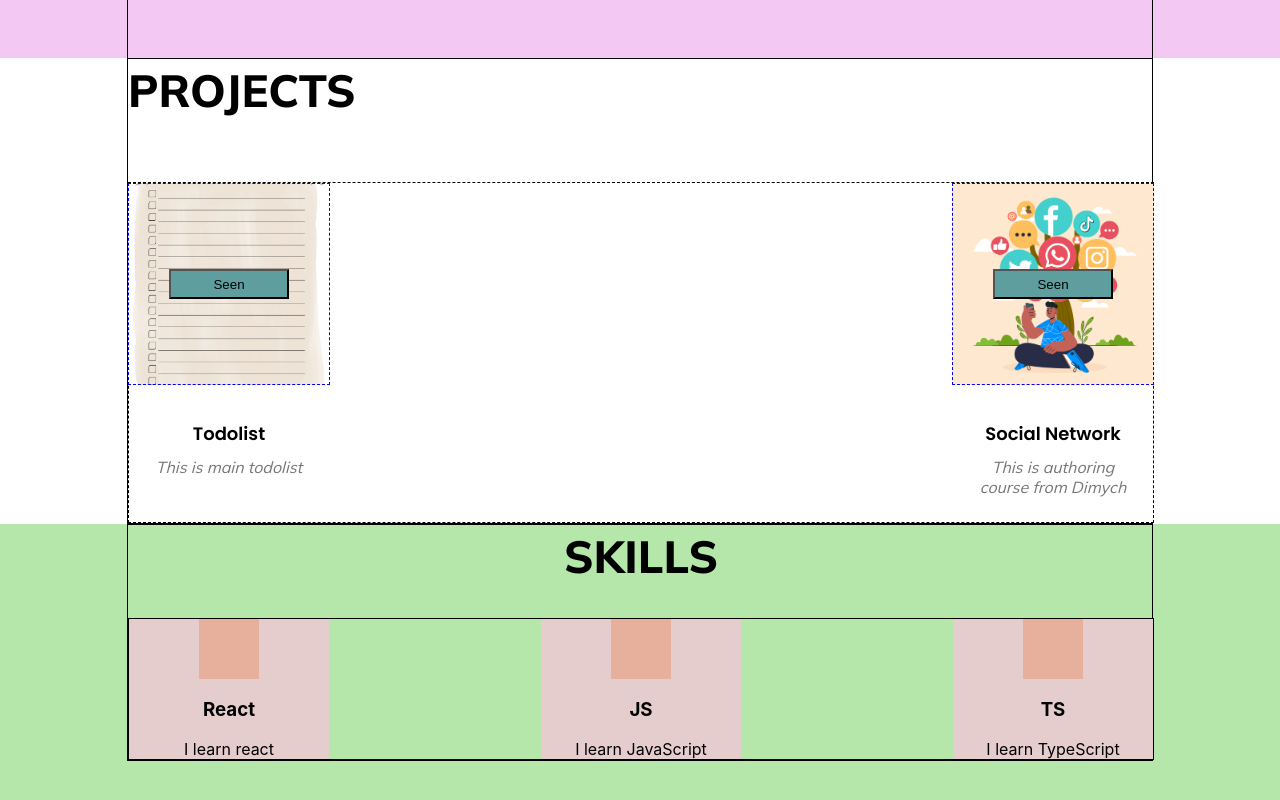
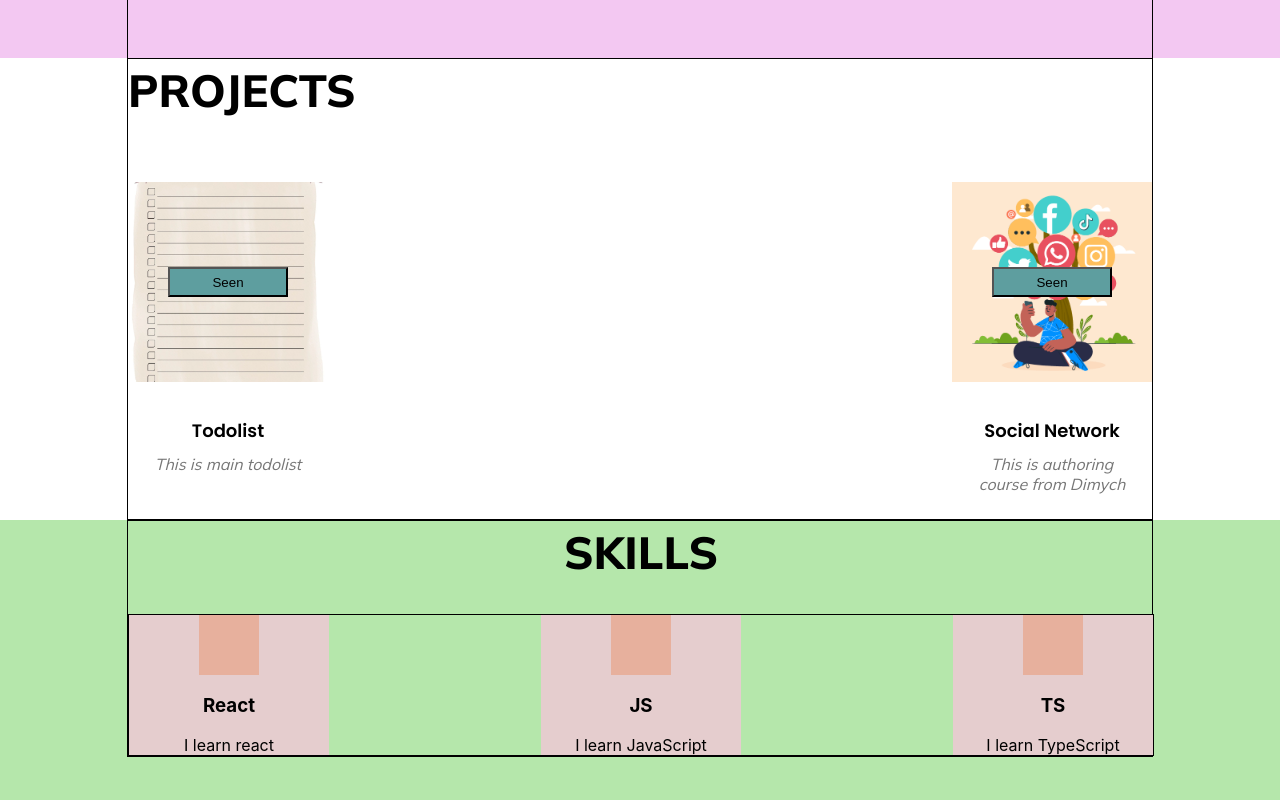
Before and after one commit to Paskinho/my_portfolio, a React (Create React App) app: page / in a window 1280 px wide. Shown: the part 822-1622 px from the top of the page. Built offline with nearby package versions, Linux system fonts and the light colour scheme.

Commit message:
some changed css

```diff
--- a/src/components/projects/Projects.module.css
+++ b/src/components/projects/Projects.module.css
@@ -10,22 +10,7 @@
     align-items: start;
 }
 
-.title {
-    font-family: 'Mulish', sans-serif;
-    text-transform: uppercase;
-    font-weight: 900;
-    font-size: 30px;
-    position: relative;
-    line-height: 1.4;
-    margin-bottom: 30px;
-}
-
-.title h2 {
-    margin: 0;
-}
-
 .projects {
-    border: 1px dashed;
     width: 100%;
     display: flex;
     justify-content: center;
@@ -39,8 +24,6 @@ margin-top: 30px;
 
 }
 }
-
-
 /*псевдоэлемент:*/
 /*.title::before {*/
 /*content: '';*/
--- a/src/components/projects/project/Project.module.css
+++ b/src/components/projects/project/Project.module.css
@@ -14,12 +14,12 @@
 /*    background-color: #e7b09d;*/
 /*}*/
 
-.projectContainer {
-    border: 1px dashed;
+.image {
     height: 200px;
     width: 100%;
     background-size: cover;
     background-position: center;
+    background-repeat: no-repeat;
     display: flex;
     flex-direction: column;
     justify-content: center;
--- a/src/components/projects/project/Project.tsx
+++ b/src/components/projects/project/Project.tsx
@@ -15,7 +15,7 @@ export const Project = (props:projectPropsType) => {
 
     return (
         <div className={s.projectBlock}>
-            <div className={s.projectContainer} style={props.style}>
+            <div className={s.image} style={props.style}>
                 <button onClick={projectHandler} className={s.button}>Seen</button>
             </div>
             <div className={s.projectInfo}>
```
